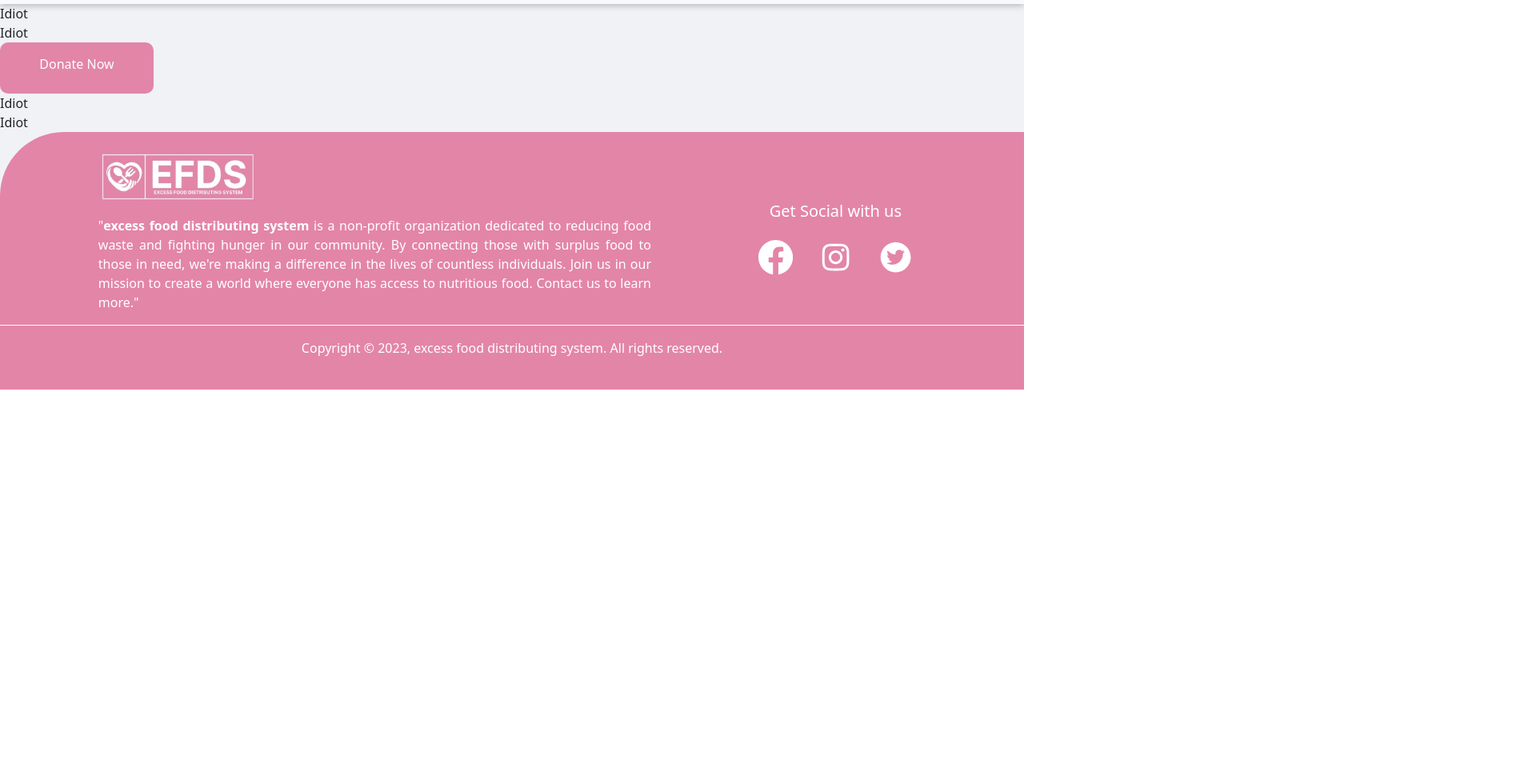
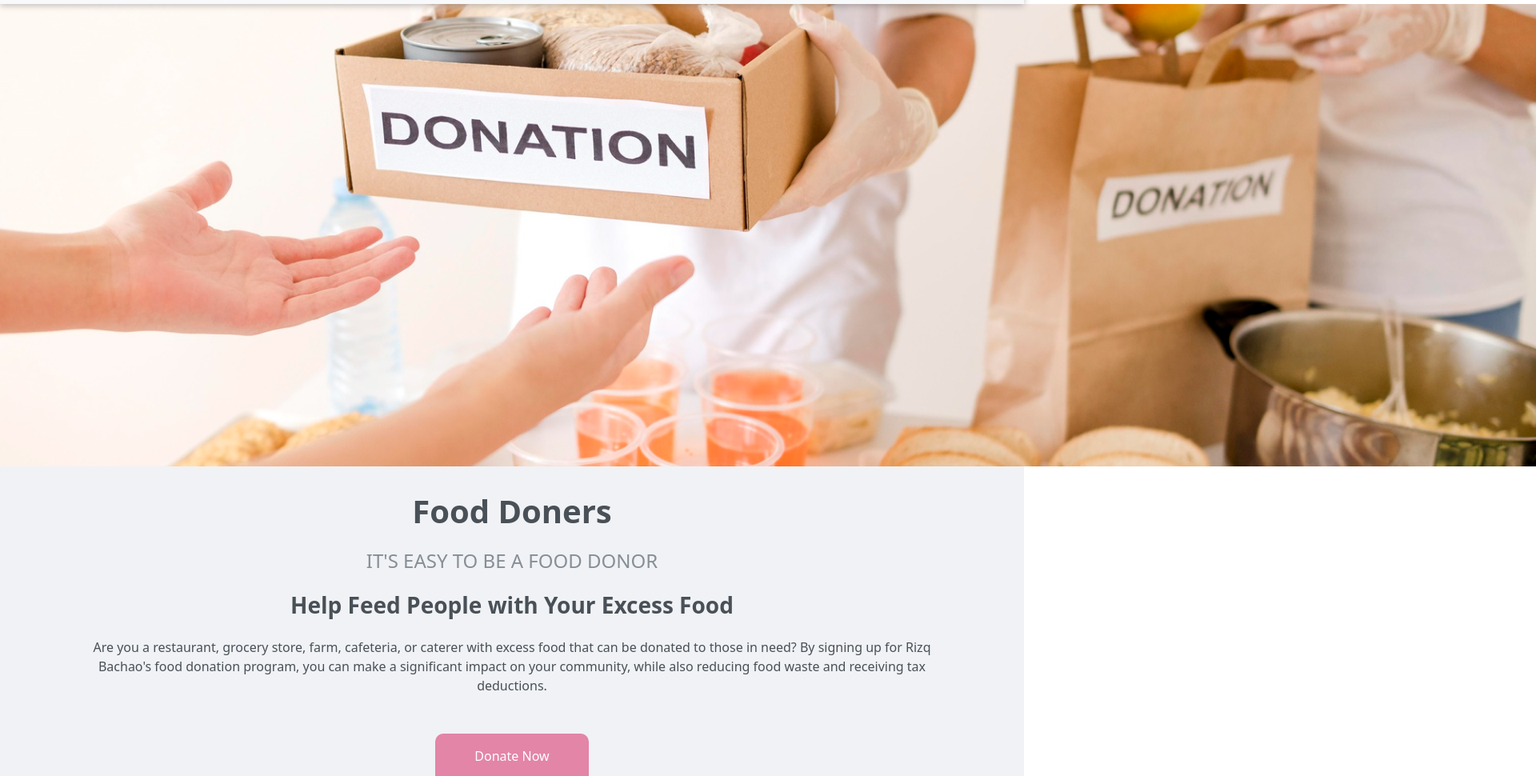
Before and after one commit to Vaasel/RizqBchao, a React (Create React App) app in the folder client/: page /doner in a window 1280 px wide. Shown: the part 70-1040 px from the top of the page at 80% size, 1920 px wide, since content can reach past the window. Before the commit the page ends 800 px from the top, so only its background shows below. Built offline with nearby package versions, Linux system fonts and the light colour scheme.

Commit message:
doner-start

```diff
--- a/client/src/Pages/donerPage.css
+++ b/client/src/Pages/donerPage.css
@@ -0,0 +1,24 @@
+.doner-1-1:img{
+    max-width: 100vw;
+}
+.doner-1-3{
+    display: flex;
+    justify-content: center;
+}
+.doner-1-2{
+    text-align: center;
+    display: flex;
+    flex-direction: column;
+    align-items: center;
+    justify-content: center;
+    margin: 2rem;
+    padding: 0 4rem;
+    color: #495057;
+}
+.doner-1-2 h4{
+    color: #868E96;
+    padding: 1rem;
+}
+.doner-1-2 h3 {
+    padding-bottom: 1rem;
+}
--- a/client/src/Pages/donerPage.js
+++ b/client/src/Pages/donerPage.js
@@ -1,25 +1,39 @@
 import './donerPage.css';
+import donerStart from '../assets/doner-start.png';
 
 import Button from '../components/button';
 
 const DonerPage = ()=>{
-    return(
+    return (
+      <div>
+        <div className="doner-1-1">
+          <img src={donerStart} alt="Doner-Background"></img>
+        </div>
+        <div className="doner-1-2">
+          <h1>
+            <b>Food Doners</b>
+          </h1>
+          <h4>IT'S EASY TO BE A FOOD DONOR</h4>
+          <h3>
+            <b>Help Feed People with Your Excess Food</b>
+          </h3>
+          <p>
+            Are you a restaurant, grocery store, farm, cafeteria, or caterer
+            with excess food that can be donated to those in need? By signing up
+            for Rizq Bachao's food donation program, you can make a significant
+            impact on your community, while also reducing food waste and
+            receiving tax deductions.
+          </p>
+        </div>
+        <div className="doner-1-3">
+          <Button text={["Donate Now"]} />
+        </div>
         <div>
-            <div>
-                Idiot
-            </div>
-            <div>
-                Idiot
-            </div>
-            <Button text ={['Donate Now']} />
-            <div>
-                Idiot
-            </div>
-            <div>
-                Idiot
-            </div>
+
         </div>
-    )
+        <div>Idiot</div>
+      </div>
+    );
 }
 
 export default DonerPage;
--- a/client/src/Pages/home.js
+++ b/client/src/Pages/home.js
@@ -7,7 +7,6 @@ import Rewards from '../layout/rewards';
 import Testimonial from '../layout/testimonial';
 import Stats from '../layout/stats';
 import Volunteer from '../layout/volunteer';
-
 
 const Home = () => {
   return (
```
Also changed, not shown: client/src/assets/doner-start.png (added).
